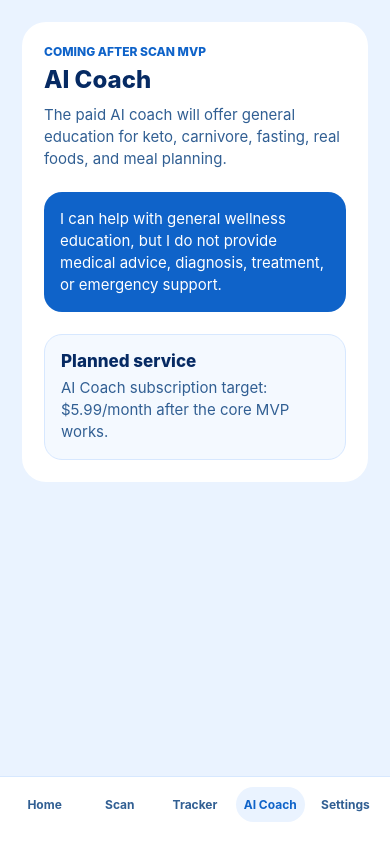
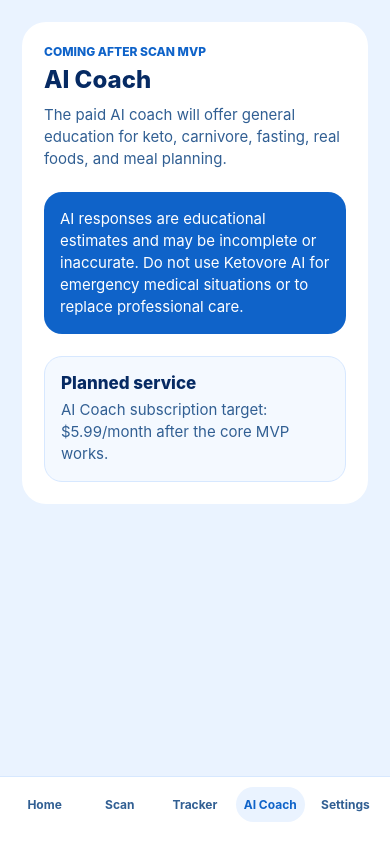
Before and after one commit to sammydkr/Carnivore-AI-APP, a React Native app: screen / in a window 390 px wide. Both pictures are taken after a click on the button "AI Coach". Built offline with nearby package versions, Linux system fonts and the light colour scheme.

Commit message:
Add final app disclaimer text

```diff
--- a/src/screens/CoachScreen.tsx
+++ b/src/screens/CoachScreen.tsx
@@ -1,6 +1,7 @@
 import React from 'react';
 import { StyleSheet, Text, View } from 'react-native';
 
+import { aiDisclaimer } from '../shared/disclaimer';
 import { tokens } from '../shared/tokens';
 
 export function CoachScreen() {
@@ -14,10 +15,7 @@
       </Text>
 
       <View style={styles.chatBubble}>
-        <Text style={styles.chatText}>
-          I can help with general wellness education, but I do not provide
-          medical advice, diagnosis, treatment, or emergency support.
-        </Text>
+        <Text style={styles.chatText}>{aiDisclaimer}</Text>
       </View>
 
       <View style={styles.serviceCard}>
--- a/src/screens/MealScanScreen.tsx
+++ b/src/screens/MealScanScreen.tsx
@@ -10,6 +10,7 @@
 } from 'react-native';
 
 import { createMockMealAnalysis } from '../shared/mealAnalysis';
+import { shortDisclaimer } from '../shared/disclaimer';
 import { tokens } from '../shared/tokens';
 import type { MealAnalysisResult } from '../shared/types';
 
@@ -155,8 +156,7 @@
 
       <Text style={styles.tipText}>{analysis.wholeFoodTip}</Text>
       <Text style={styles.disclaimerText}>
-        Estimate only. {analysis.ketoneNote} This is general wellness education,
-        not medical advice.
+        {analysis.ketoneNote} {shortDisclaimer}
       </Text>
     </View>
   );
--- a/src/screens/SettingsScreen.tsx
+++ b/src/screens/SettingsScreen.tsx
@@ -1,6 +1,7 @@
 import React from 'react';
 import { StyleSheet, Text, View } from 'react-native';
 
+import { aiDisclaimer, fullDisclaimer } from '../shared/disclaimer';
 import { tokens } from '../shared/tokens';
 
 export function SettingsScreen() {
@@ -14,11 +15,8 @@
 
       <View style={styles.disclaimerBox}>
         <Text style={styles.disclaimerTitle}>Health disclaimer</Text>
-        <Text style={styles.disclaimerText}>
-          Ketovore AI provides general wellness education only. It does not
-          diagnose, treat, cure, or prevent disease. Speak with a qualified
-          professional before making medical decisions.
-        </Text>
+        <Text style={styles.disclaimerText}>{fullDisclaimer}</Text>
+        <Text style={styles.aiDisclaimerText}>{aiDisclaimer}</Text>
       </View>
 
       <View style={styles.serviceBox}>
@@ -66,6 +64,12 @@
     lineHeight: 22,
     marginTop: tokens.spacing.xs,
   },
+  aiDisclaimerText: {
+    color: tokens.colors.primarySoft,
+    fontSize: tokens.typography.caption,
+    lineHeight: 18,
+    marginTop: tokens.spacing.md,
+  },
   serviceBox: {
     backgroundColor: tokens.colors.surfaceMuted,
     borderColor: tokens.colors.border,
--- /dev/null
+++ b/src/shared/disclaimer.ts
@@ -0,0 +1,8 @@
+export const shortDisclaimer =
+  'Estimated result for general wellness education only. Ketovore AI does not provide medical advice.';
+
+export const fullDisclaimer =
+  'Ketovore AI provides general wellness education only. It does not provide medical advice, diagnosis, treatment, disease prevention, emergency support, or disease-cure claims. Speak with a qualified health professional before making medical decisions.';
+
+export const aiDisclaimer =
+  'AI responses are educational estimates and may be incomplete or inaccurate. Do not use Ketovore AI for emergency medical situations or to replace professional care.';
```
Also changed, not shown: 2 other files (tests, documents, lock files or other folders).
